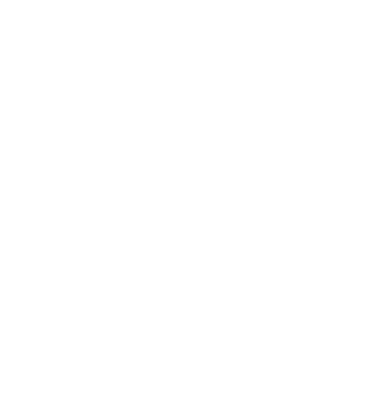
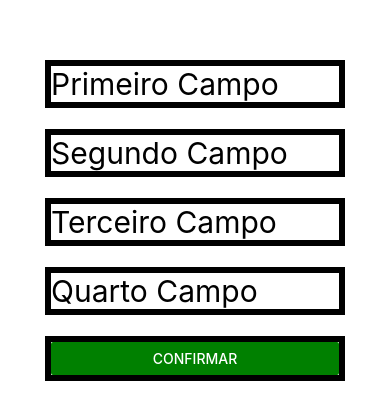
Before and after one commit to aasc150978-ux/aulas-react-noite, a React Native app: screen / in a window 390 px wide. Shown: the part 191-610 px from the top of the page. Built offline with nearby package versions, Linux system fonts and the light colour scheme.

Commit message:
Add files via upload

```diff
--- a/App.js
+++ b/App.js
@@ -4,7 +4,9 @@
 //import Aula04 from './src/aula04';
 //import Aula05 from "./src/aula05";
 //import Aula06 from "./src/aula06";
-import aula07 from "./src/aula07";
+//import Aula07 from "./src/aula07";
+//import Aula08 from "./src/aula08";
+import Aula09 from "./src/aula09";
 
 
 
@@ -16,6 +18,8 @@
   //<Aula04/>
   //<Aula05/>
   //<Aula06/>
-  <aula07/>
+  //<Aula07/>
+  //<Aula08/>
+  <Aula09/>
   );
 }
--- a/src/aula07.jsx
+++ b/src/aula07.jsx
@@ -8,7 +8,7 @@
     this.state = {
       textoDigitado:'',
     }
-    this.pegaTexto = this.pegaTexto.bing(this);
+    this.pegaTexto = this.pegaTexto.bind(this);
   }
 
   pegaTexto(texto) {
@@ -41,4 +41,15 @@
     justifyContent: 'center',
     alignItems: 'center',
   },
+
+  input: {
+    borderWidth: 2,
+    padding: 10,
+    width: 300,
+    fonteSize: 30
+  },
+  texto: {
+    fontSize: 30,
+    color: 'red'
+  }
 });
--- /dev/null
+++ b/src/aula08.jsx
@@ -0,0 +1,85 @@
+import React, { Component } from 'react';
+import { View, Text, StyleSheet, TextInput, Button } from 'react-native';
+
+
+class Aula08 extends Component {
+  constructor(props) {
+    super(props);
+    this.state = {
+      campo1:'',
+      campo2:'',
+      resultado:''
+    };
+
+    this.confirmar = this.confirmar.bind(this);
+  }
+
+  confirmar() {
+    this.setState({
+      resultado: `${this.state.campo1} ${this.state.campo2}`
+    })
+
+  }
+
+
+  render() {
+    return (
+      <View style={styles.container}>
+        <TextInput
+          style={styles.input}
+          placeholder="Primeiro Campo"
+          onChangeText={(t) => this.setState({ campo1: t })}
+        />
+        <TextInput
+          style={styles.input}
+          placeholder="Segundo Campo"
+          onChangeText={(t) => this.setState({ campo2: t })}
+        />
+
+        <View style={styles.botao} >
+          <Button
+            title="Confirmar"
+            onPress={this.confirmar}
+          />
+
+        </View>
+
+
+
+        <Text style={styles.textoResultado}>
+            {this.state.resultado}
+        </Text>
+
+
+      </View>
+    );
+  }
+}
+
+export default Aula08;
+const styles = StyleSheet.create({
+  container: {
+    flex: 1,
+    justifyContent: 'center',
+    alignItems: 'center',
+  },
+  input: {
+    width: 300,
+    fontSize: 30,
+    borderWidth: 6,
+    marginBottom: 21
+  },
+
+  botao: {
+    width: 300,
+    fontSize: 30,
+    borderWidth: 6,
+    marginBottom: 21
+  },
+
+  textoResultado: {
+    fontSize: 30,
+    color: 'green'
+  },
+
+});
--- /dev/null
+++ b/src/aula09.jsx
@@ -0,0 +1,118 @@
+import React, { Component } from 'react';
+import { View, Text, StyleSheet, TextInput, Button, textoBotao} from 'react-native';
+
+
+class Aula09 extends Component {
+  constructor(props) {
+    super(props);
+    this.state = {
+      campo1:'',
+      campo2:'',
+      campo3:'',
+      campo4:'',
+      resultado:''
+    };
+
+    this.confirmar = this.confirmar.bind(this);
+  }
+
+  confirmar() {
+    this.setState({
+      resultado: `${this.state.campo1} ${this.state.campo2} ${this.state.campo3} ${this.state.campo4}`,
+      campo1:'',
+      campo2:'',
+      campo3:'',
+      campo4:''
+
+    })
+
+
+  }
+
+  render() {
+    return (
+      <View style={styles.container}>
+        <TextInput
+        value={this.state.campo1}
+          style={styles.input}
+          placeholder="Primeiro Campo"
+          onChangeText={(t) => this.setState({ campo1: t })}
+
+        />
+        <TextInput
+        value={this.state.campo2}
+          style={styles.input}
+          placeholder="Segundo Campo"
+          onChangeText={(t) => this.setState({ campo2: t })}
+
+        />
+        <TextInput
+        value={this.state.campo3}
+          style={styles.input}
+          placeholder="Terceiro Campo"
+          onChangeText={(t) => this.setState({ campo3: t })}
+
+        />
+        <TextInput
+        value={this.state.campo4}
+          style={styles.input}
+          placeholder="Quarto Campo"
+          onChangeText={(t) => this.setState({ campo4: t })}
+
+        />
+
+        <View style={styles.botao} >
+          <Button
+            title="Confirmar"
+            onPress={this.confirmar}
+            color='green'
+          />
+
+        </View>
+
+
+
+        <Text style={styles.textoResultado}>
+            {this.state.resultado}
+        </Text>
+
+
+      </View>
+    );
+  }
+}
+
+export default Aula09;
+const styles = StyleSheet.create({
+  container: {
+    flex: 1,
+    justifyContent: 'center',
+    alignItems: 'center',
+  },
+  input: {
+    width: 300,
+    fontSize: 30,
+    borderWidth: 6,
+    marginBottom: 21
+  },
+
+
+  botao: {
+    width: 300,
+    fontSize: 30,
+    borderWidth: 6,
+    marginBottom: 21,
+
+  },
+
+  textoResultado: {
+    fontSize: 30,
+    color: 'green'
+  },
+
+
+});
+
+    //Uma Tela com 4 campos e um botão.
+    //Ao clicar no botao mostra abaixo.
+    //As informaçoes inseridas nos campos.
```
